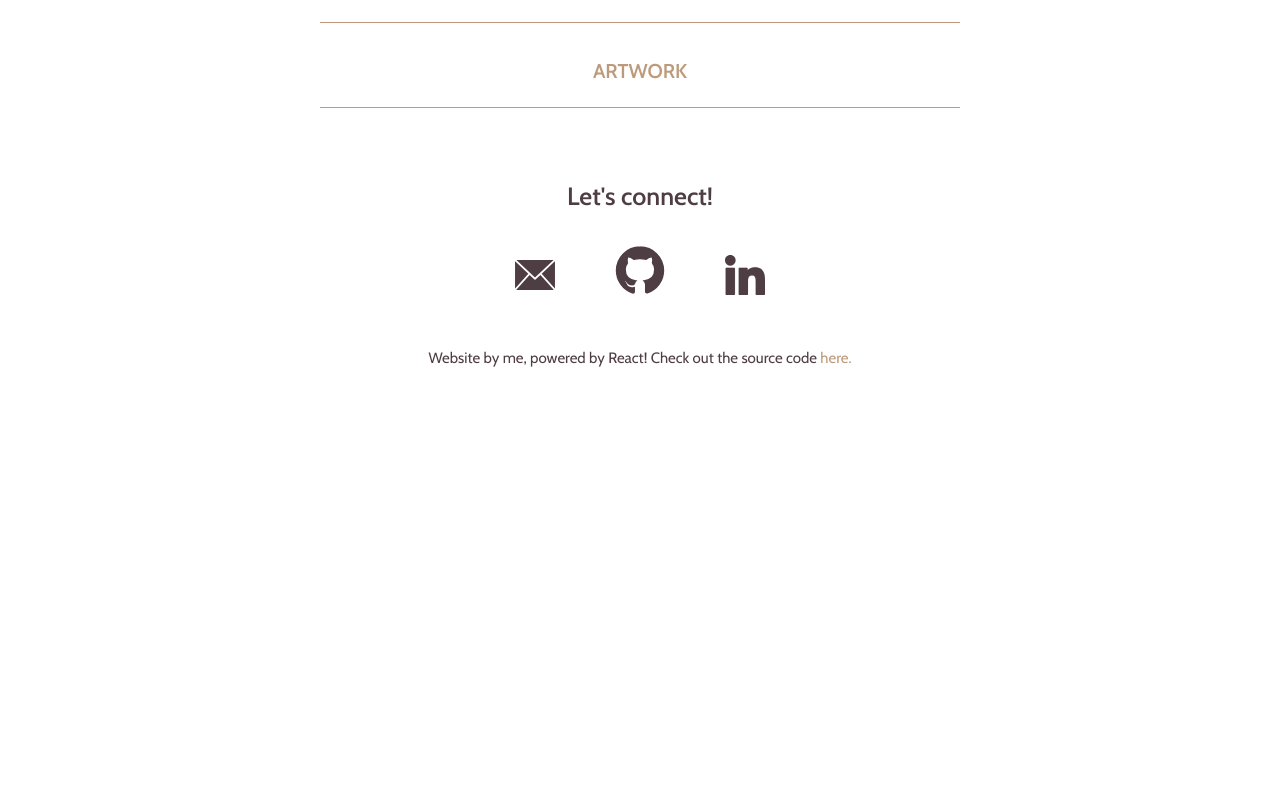
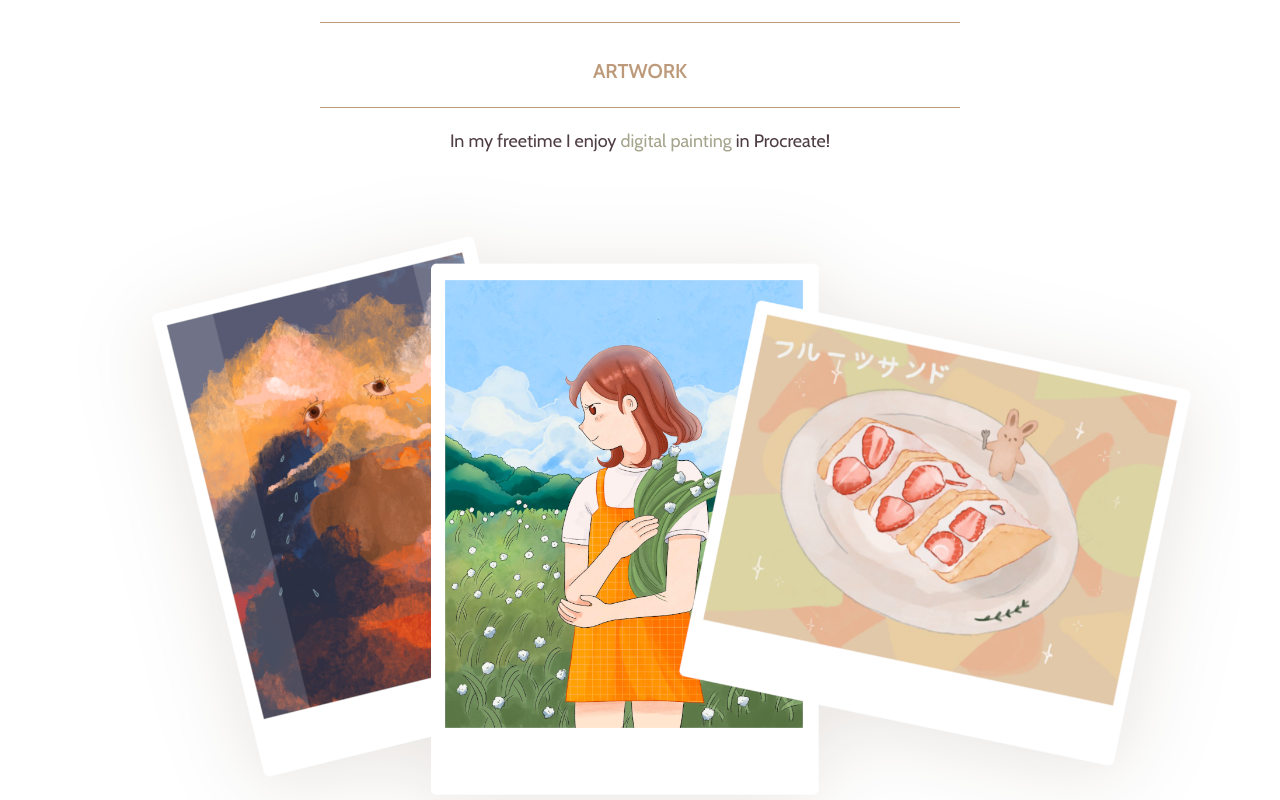
Before and after one commit to mooreala/react-portfolio, a React (Create React App) app: page / in a window 1280 px wide. Shown: the part 1060-1860 px from the top of the page. Before the commit the page ends 1458 px from the top, so only its background shows below. Built offline with nearby package versions, Linux system fonts and the light colour scheme.

Commit message:
Add art sample to art section

```diff
--- a/src/art/Art.js
+++ b/src/art/Art.js
@@ -1,12 +1,31 @@
 import React from 'react';
 import styled from 'styled-components';
 import { Container, Title, SectionLine } from '../PageStyles';
+import Collage from "../img/artsplash.png";
+
+const ArtSplash = styled.img`
+  width: 100%;
+  max-width: 1200px;
+  height: auto;
+  transition: all .7s ease-in-out;
+  &:hover {
+    transform: rotate(5deg);
+  }
+`
+
+const Text = styled.p`
+  font-size: 18px;
+  color: #4E3D42;
+  margin: auto 25px;
+`
 
 function Art() {
   return (
     <Container id="art">
       <Title>ARTWORK</Title>
       <SectionLine />
+      <Text>In my freetime I enjoy <span style={{color: "#A5A58D"}}>digital painting</span> in Procreate!</Text>
+      <ArtSplash src={Collage} alt="A sample of Alana Moore's artwork."/>
     </Container>
   );
 }
--- a/src/navbar/Navbar.js
+++ b/src/navbar/Navbar.js
@@ -49,7 +49,7 @@ const NavLink = styled.a`
 `
 const Logo  = styled(NavLink)`
   display: inline-block;
-  font-size: 22px;
+  font-size: 18px;
   margin-top: 10px;
   margin-left: 20px;
 `
```
Also changed, not shown: src/img/artsplash.png (added).
